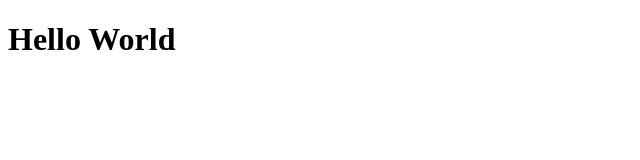
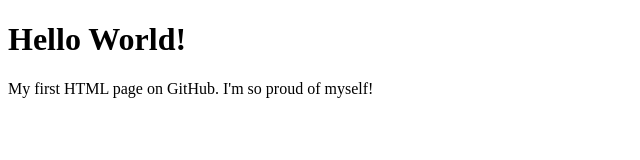
Before and after one commit to monte21997/MONTE21997.GITHUB.IO, a plain HTML site: page index.html in a window 1280 px wide. Shown: the whole page, without its empty margins (0-640 px from the left). Drawn offline with Linux system fonts and the light colour scheme.

Commit message:
Add files via upload

```diff
--- a/index.html
+++ b/index.html
@@ -2,10 +2,11 @@
 <html lang="en">
 <head>
     <meta charset="UTF-8">
-    <meta name="viewport" content="width=device-width, initial-scale=1.0">
-    <title>Hello World!</title>
+    <meta name="viewport" content="width=<device-width>, initial-scale=1.0">
+    <title>Document</title>
 </head>
 <body>
-<h1>Hello World</h1>
+    <h1>Hello World!</h1>
+    <p>My first HTML page on GitHub. I'm so proud of myself!</p>
 </body>
 </html>
```
